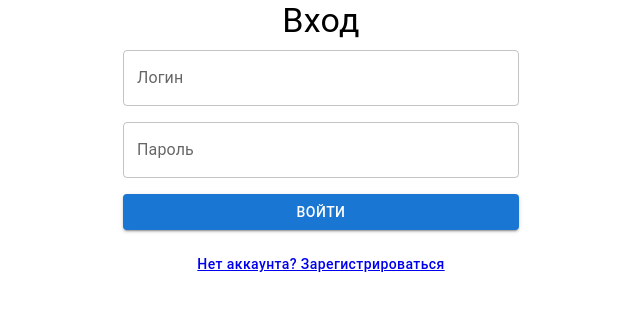
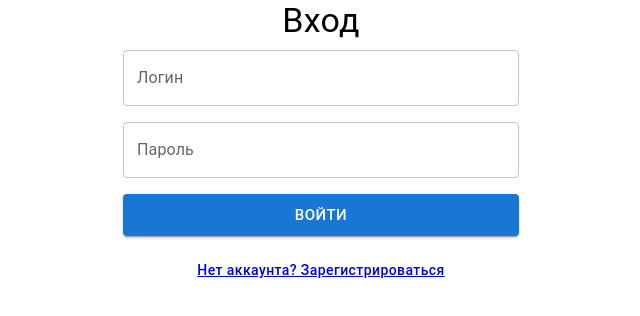
Before and after one commit to SHTbIK37/link-shortener, a React (Create React App) app: page /#/signin in a window 1280 px wide. Before the commit this address led to /signin. Shown: the top 316 px of the page, without its empty margins (319-959 px from the left). Built offline with nearby package versions, Linux system fonts and the light colour scheme.

Commit message:
code review, bug fix, gh-pages fix

```diff
--- a/src/App.tsx
+++ b/src/App.tsx
@@ -1,12 +1,11 @@
-import type { FC } from "react";
-import { useEffect, useState } from "react";
+import { useEffect, useState, type FC } from "react";
 import { Route, Routes, useNavigate } from "react-router-dom";
 
-import "./App.css";
 import { Singin } from "./containers/Signin";
 import { Singup } from "./containers/Signup";
+import { Account } from "./containers/Account";
+import "./App.css";
 import type { TUser } from "./types";
-import { Account } from "./containers/Account";
 
 const App: FC = () => {
   const navigate = useNavigate();
@@ -17,6 +16,7 @@ const App: FC = () => {
   const [token, setToken] = useState<string>("");
   useEffect(() => {
     if (!token) navigate("/signin");
+    // eslint-disable-next-line react-hooks/exhaustive-deps
   }, [token]);
 
   return (
@@ -31,14 +31,12 @@ const App: FC = () => {
         <Route
           path="/signin"
           element={
-            (!token || token === "error") && (
             <Singin
               token={token}
               userData={userData}
               setUserData={setUserData}
               setToken={setToken}
             />
-            )
           }
         />
         <Route
--- a/src/components/LinksTable/index.tsx
+++ b/src/components/LinksTable/index.tsx
@@ -26,6 +26,14 @@ const LinksTable: FC<TLinksTableProps> = (props) => {
           </TableRow>
         </TableHead>
         <TableBody>
+          {/* если нет данных */}
+          {!props.rows.length && (
+            <TableRow key="404">
+              <TableCell component="th" scope="row">
+                Нет данных
+              </TableCell>
+            </TableRow>
+          )}
           {props.rows.map((row) => (
             <TableRow key={row.shortLink}>
               <TableCell component="th" scope="row">
--- /dev/null
+++ b/src/constants.ts
@@ -0,0 +1 @@
+export const address: string = "https://front-test.hex.team";
--- a/src/containers/Account/index.tsx
+++ b/src/containers/Account/index.tsx
@@ -1,4 +1,11 @@
-import { type ChangeEvent, useState, type FC, useEffect, useRef } from "react";
+import {
+  type ChangeEvent,
+  useState,
+  type FC,
+  useEffect,
+  useRef,
+  useCallback,
+} from "react";
 import { Typography } from "@mui/material";
 import { TextField } from "@mui/material";
 import { Container } from "@mui/material";
@@ -17,9 +24,10 @@ import type {
   TSort,
 } from "./types";
 import { LinksTable } from "../../components/LinksTable";
+import { address } from "../../constants";
 
 const Account: FC<TAccountProps> = (props) => {
-  const prefixLink: string = "https://front-test.hex.team/s/";
+  const prefixLink: string = address + "/s/";
   const allLinks = useRef<number>(0);
   const [linkPerPage, setLinkPerPage] = useState<number>(5);
   const [page, setPage] = useState<number>(0);
@@ -34,17 +42,14 @@ const Account: FC<TAccountProps> = (props) => {
   };
   const sendLink = async () => {
     if (fullLink === "") return null;
-    const res = await fetch(
-      `https://front-test.hex.team/api/squeeze?link=${fullLink}`,
-      {
+    const res = await fetch(`${address}/api/squeeze?link=${fullLink}`, {
       method: "POST",
       headers: {
         Authorization: `Bearer ${props.token}`,
         accept: "application/json",
         "content-type": "application/x-www-form-urlencoded",
       },
-      }
-    );
+    });
     if (res.ok) {
       getLinks();
     } else {
@@ -57,7 +62,7 @@ const Account: FC<TAccountProps> = (props) => {
     return { shortLink, fullLink, counter };
   };
   const [rows, setRows] = useState<TRows>([]);
-  const getLinks = async () => {
+  const getLinks = useCallback(async () => {
     const res = await fetch(
       `https://front-test.hex.team/api/statistics?order=${sort}&offset=${
         linkPerPage * page
@@ -79,10 +84,11 @@ const Account: FC<TAccountProps> = (props) => {
         })
       );
     } else alert("Данные не загружены или истек срок токена");
-  };
+  }, [linkPerPage, page, sort, props.token]);
+
   useEffect(() => {
     getLinks();
-  }, [setRows, sort, linkPerPage, page]);
+  }, [getLinks]);
   const handleSetLinkPerPage = (event: ChangeEvent<HTMLInputElement>) => {
     if (event.target.value) setLinkPerPage(Number(event.target.value));
   };
@@ -147,7 +153,7 @@ const Account: FC<TAccountProps> = (props) => {
       {/* Таблица */}
       <LinksTable rows={rows} />
 
-      {/* страницы */}
+      {/* Выбор страницы */}
       <Typography m={2} variant="h6" color="initial">
         Сколько отображать на странице:
       </Typography>
--- a/src/containers/Signin/index.tsx
+++ b/src/containers/Signin/index.tsx
@@ -7,12 +7,13 @@ import { Button } from "@mui/material";
 import { Container } from "@mui/material";
 
 import { TSigninProps } from "./types";
+import { address } from "../../constants";
 
 const Singin: FC<TSigninProps> = (props) => {
   const navigate = useNavigate();
   // запрос токена
   const sendData = async () => {
-    const res = await fetch("https://front-test.hex.team/api/login", {
+    const res = await fetch(`${address}/api/login`, {
       method: "POST",
       headers: {
         accept: "application/json",
@@ -34,31 +35,29 @@ const Singin: FC<TSigninProps> = (props) => {
   };
   // хранение логина и пароля
   const handleChange = (event: ChangeEvent<HTMLInputElement>): void => {
-    if (event.target.id === "username")
-      props.setUserData((prevData) => ({
-        ...prevData,
-        username: event.target.value,
-      }));
-    if (event.target.id === "password")
-      props.setUserData((prevData) => ({
-        ...prevData,
-        password: event.target.value,
-      }));
+    props.setUserData((prevData) => ({
+      ...prevData,
+      [event.target.name]: event.target.value,
+    }));
   };
   return (
-    <Container maxWidth="xs" sx={{ display: "flex", flexDirection: "column" }}>
+    <Container
+      component="form"
+      maxWidth="xs"
+      sx={{ display: "flex", flexDirection: "column" }}
+    >
       <Typography variant="h4" color="initial">
         Вход
       </Typography>
       <TextField
-        id="username"
+        name="username"
         onChange={handleChange}
         sx={{ m: "8px 0" }}
         label="Логин"
         variant="outlined"
       />
       <TextField
-        id="password"
+        name="password"
         onChange={handleChange}
         sx={{ m: "8px 0" }}
         label="Пароль"
@@ -68,7 +67,12 @@ const Singin: FC<TSigninProps> = (props) => {
       {props.token === "error" && (
         <Typography color={"error"}>Неверный логин или пароль</Typography>
       )}
-      <Button onClick={sendData} sx={{ m: "8px 0" }} variant="contained">
+      <Button
+        size="large"
+        onClick={sendData}
+        sx={{ m: "8px 0" }}
+        variant="contained"
+      >
         Войти
       </Button>
       <Button sx={{ textTransform: "none", m: "8px 0" }}>
--- a/src/containers/Signup/index.tsx
+++ b/src/containers/Signup/index.tsx
@@ -6,6 +6,7 @@ import { Button } from "@mui/material";
 import { Container } from "@mui/material";
 
 import type { TSignupProps } from "./types";
+import { address } from "../../constants";
 
 const Singup: FC<TSignupProps> = (props) => {
   const [success, setSuccess] = useState<string>("-1");
@@ -22,7 +23,7 @@ const Singup: FC<TSignupProps> = (props) => {
       return 0;
     }
     const res = await fetch(
-      `https://front-test.hex.team/api/register?username=${props.userData.username}&password=${props.userData.password}`,
+      `${address}/api/register?username=${props.userData.username}&password=${props.userData.password}`,
       {
         method: "POST",
         headers: {
--- a/src/index.tsx
+++ b/src/index.tsx
@@ -1,6 +1,6 @@
 import React from "react";
 import ReactDOM from "react-dom/client";
-import { BrowserRouter } from "react-router-dom";
+import { BrowserRouter, HashRouter } from "react-router-dom";
 
 import "./index.css";
 import { App } from "./App";
@@ -10,8 +10,8 @@ const root = ReactDOM.createRoot(
 );
 root.render(
   <React.StrictMode>
-    <BrowserRouter>
+    <HashRouter>
       <App />
-    </BrowserRouter>
+    </HashRouter>
   </React.StrictMode>
 );
```
Lines whose indentation alone changed are shown as unchanged.
